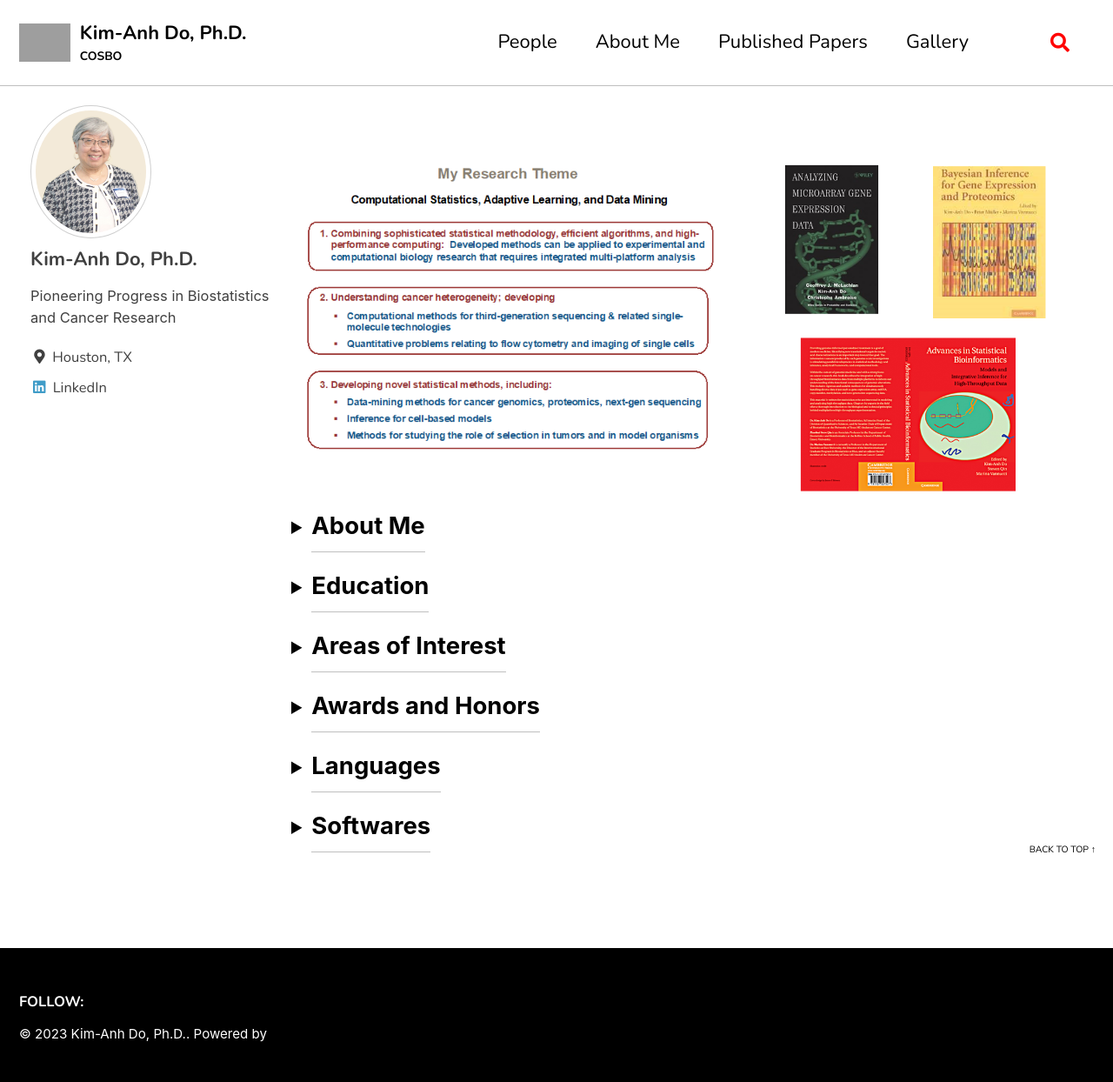
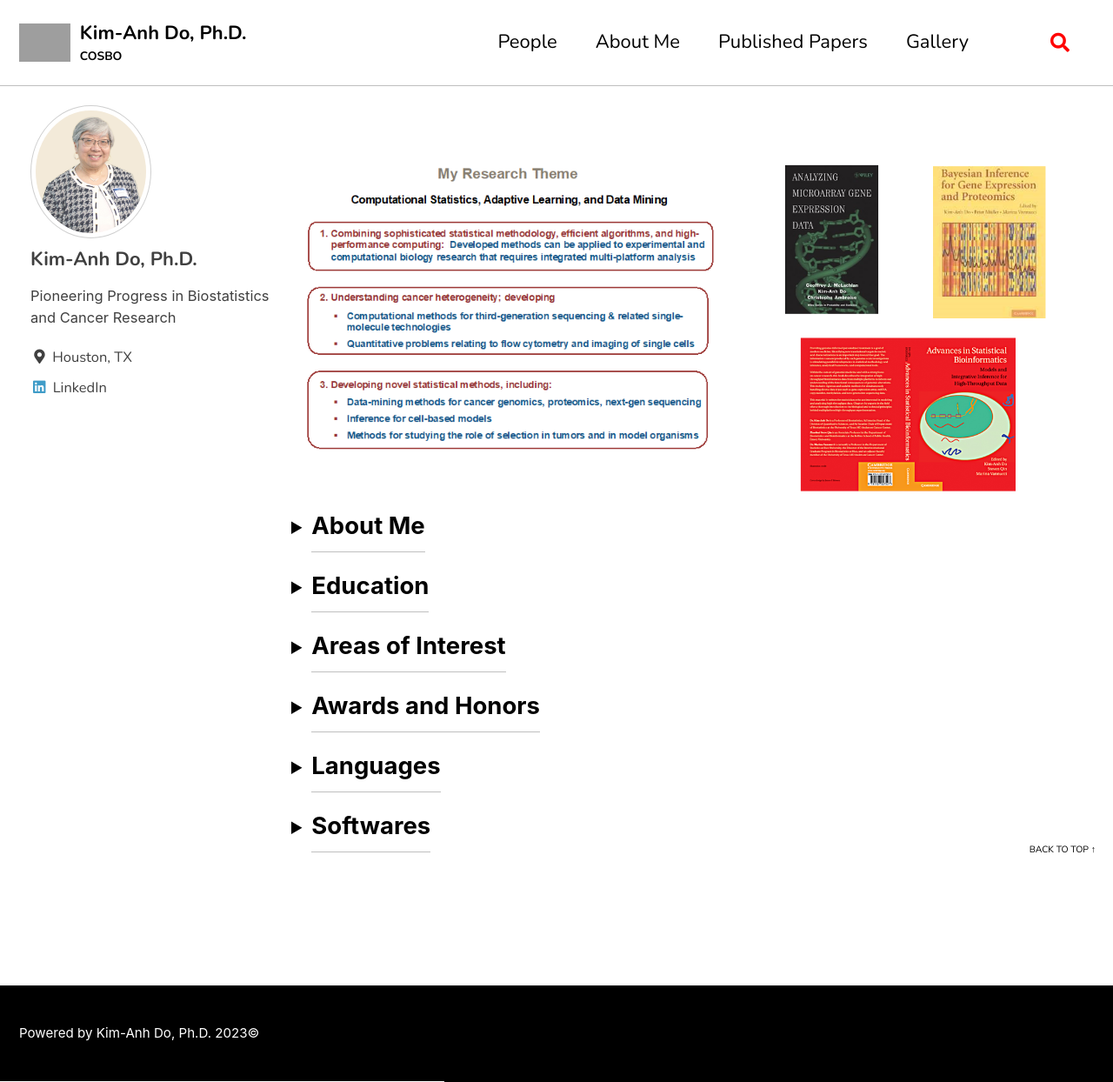
Before and after one commit to KimAnhDoMDA/COSMIC, a Jekyll site: the page built from pages/about.md, in a window 1280 px wide and 1244 px high. Shown: the whole window at 87% size. Built offline with Jekyll 4.4.1, drawn with Linux system fonts in a browser that asks for light colours; cached includes are drawn as plain includes; nearby versions of some CDN libraries; grey boxes are pictures that could not be loaded.

Commit message:
footer changes

```diff
--- a/_includes/footer.html
+++ b/_includes/footer.html
@@ -1,9 +1,5 @@
 <div class="page__footer-follow">
   <ul class="social-icons">
-    {% if site.data.ui-text[site.locale].follow_label %}
-      <li><strong>{{ site.data.ui-text[site.locale].follow_label }}</strong></li>
-    {% endif %}
-
     {% if site.footer.links %}
       {% for link in site.footer.links %}
         {% if link.label and link.url %}
@@ -11,11 +7,7 @@
         {% endif %}
       {% endfor %}
     {% endif %}
-
-    {% unless site.atom_feed.hide %}
-      <li><a href="{% if site.atom_feed.path %}{{ site.atom_feed.path }}{% else %}{{ '/feed.xml' | relative_url }}{% endif %}"><i class="fas fa-fw fa-rss-square" aria-hidden="true"></i> {{ site.data.ui-text[site.locale].feed_label | default: "Feed" }}</a></li>
-    {% endunless %}
   </ul>
 </div>
 
-<div class="page__footer-copyright">&copy; {{ site.time | date: '%Y' }} {{ site.name | default: site.title }}. {{ site.data.ui-text[site.locale].powered_by | default: "Powered by" }} <a href="https://jekyllrb.com" rel="nofollow">GitHub Pages</a></div>
+<div class="page__footer-copyright">{{ site.data.ui-text[site.locale].powered_by | default: "Powered by" }} Kim-Anh Do, Ph.D. {{ site.time | date: '%Y' }}&copy; </div>
```
